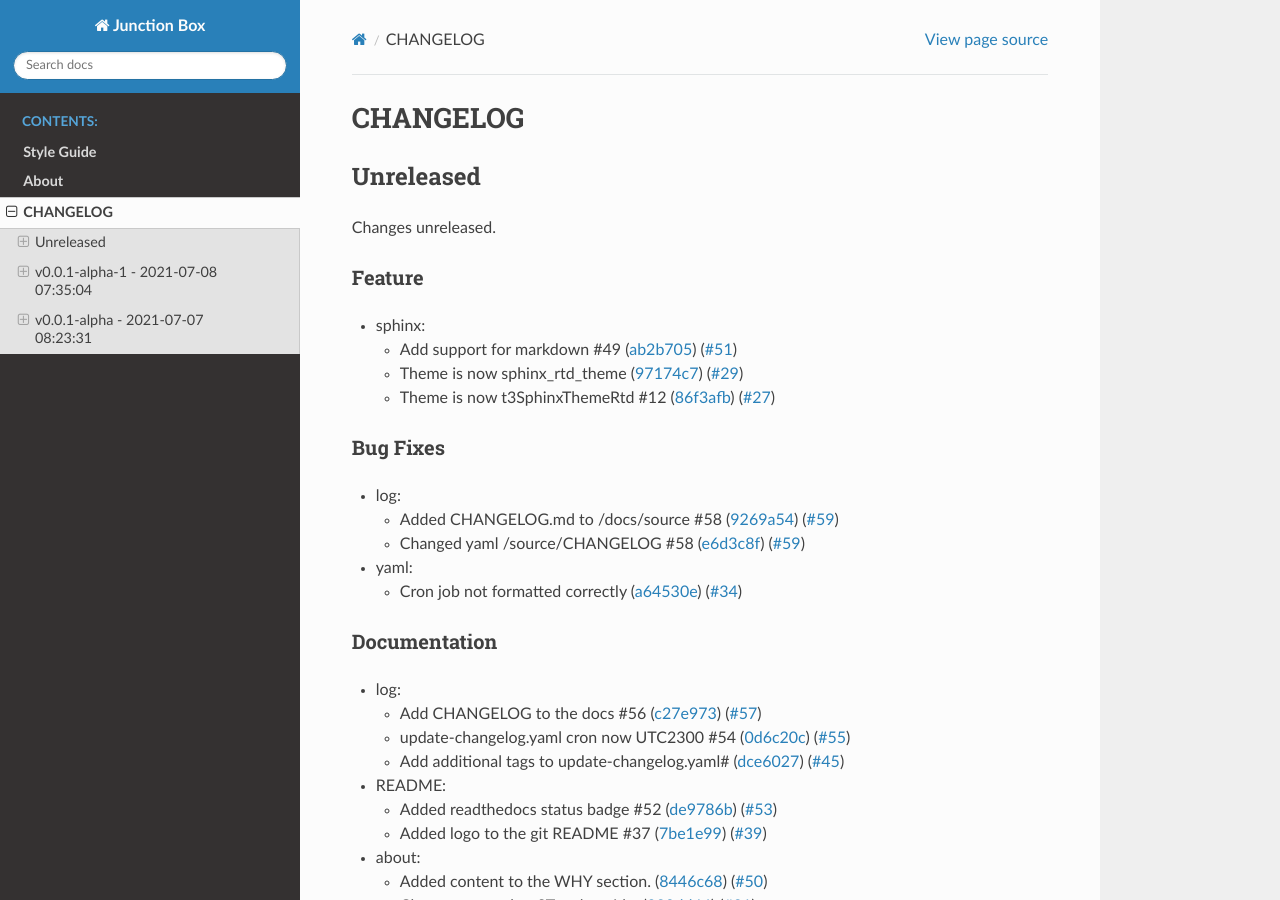
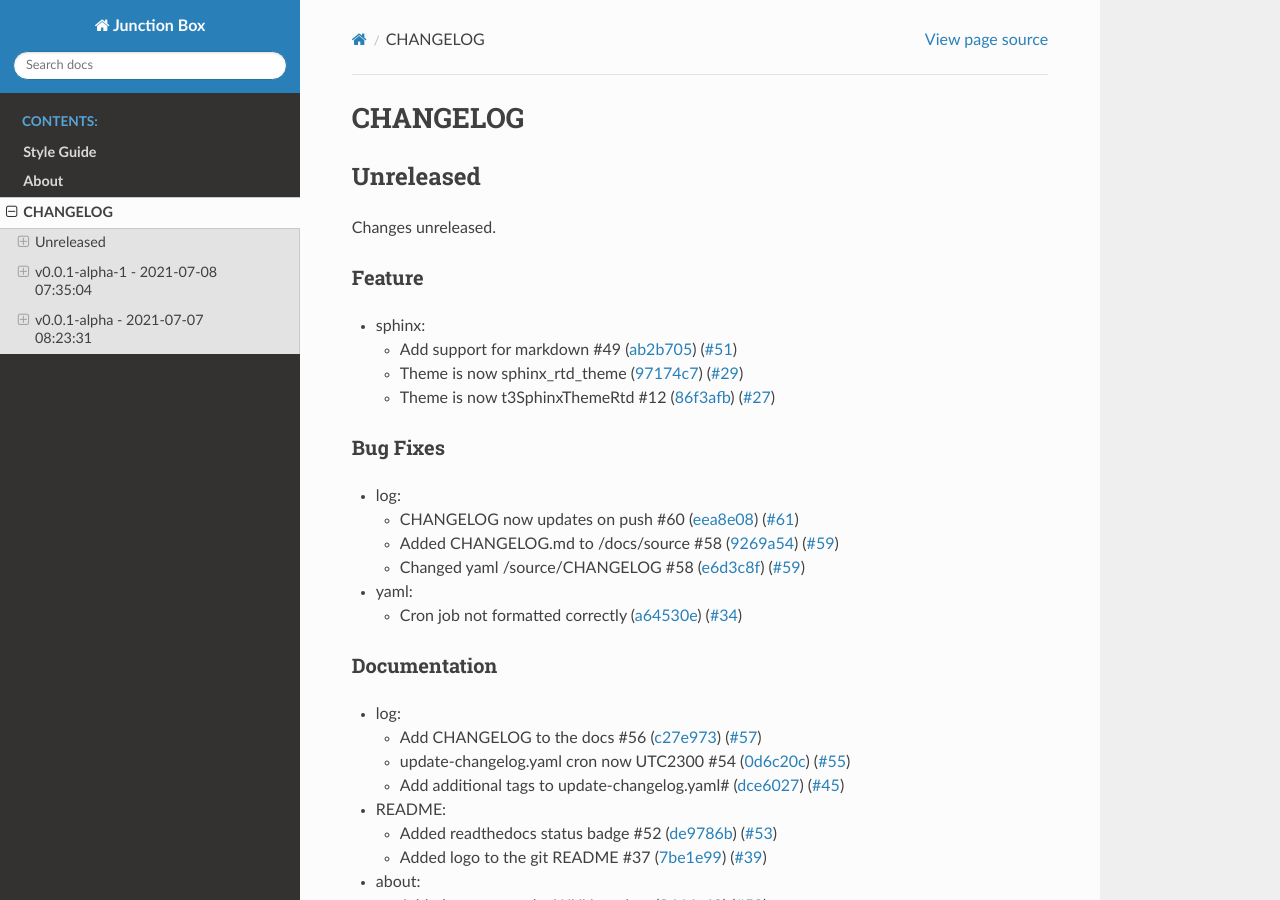
Before and after one commit to imAsparky/junction-box, a Sphinx documentation site: the page built from docs/source/CHANGELOG.md, in a window 1280 px wide and 900 px high. Built offline with Sphinx 7.4.7 and the Read the Docs theme 2.0.0, drawn with Linux system fonts in a browser that asks for light colours.

Commit message:
docs(CHANGELOG): update release notes:docs

```diff
--- a/docs/source/CHANGELOG.md
+++ b/docs/source/CHANGELOG.md
@@ -14,6 +14,7 @@ Changes unreleased.
 ### Bug Fixes
 
 - log:
+  - CHANGELOG now updates on push #60 ([eea8e08](https://github.com/imAsparky/junction-box/commit/eea8e0884a518fd21f571fc8584b40c26dee0d16)) ([#61](https://github.com/imAsparky/junction-box/pull/61))
   - Added CHANGELOG.md to /docs/source #58 ([9269a54](https://github.com/imAsparky/junction-box/commit/9269a54ca73da56a53b61f5b8322649394cd59a3)) ([#59](https://github.com/imAsparky/junction-box/pull/59))
   - Changed yaml /source/CHANGELOG #58 ([e6d3c8f](https://github.com/imAsparky/junction-box/commit/e6d3c8f96b158e8ab41f3f84890ff9abacae0662)) ([#59](https://github.com/imAsparky/junction-box/pull/59))
 
```
